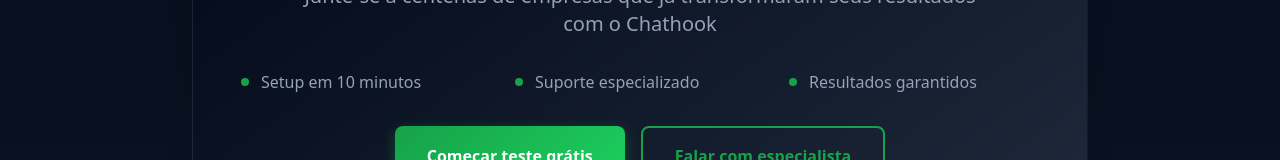
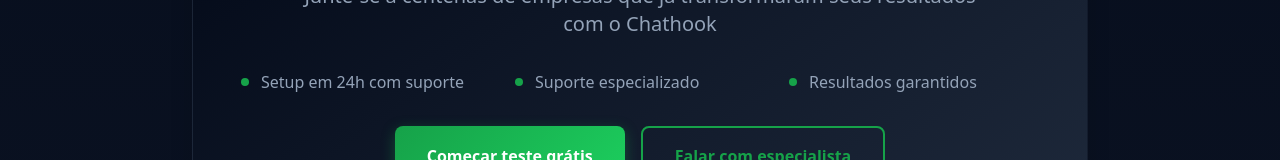
Before and after one commit to fullengage/chat-hook-launch, a React (Vite) app: page / in a window 1280 px wide. Shown: the part 3728-3888 px from the top of the page. Built offline with nearby package versions, Linux system fonts and the light colour scheme.

Commit message:
Update setup time
Update setup time from 10 minutes to 24 hours with support.

```diff
--- a/src/components/BenefitsSection.tsx
+++ b/src/components/BenefitsSection.tsx
@@ -85,7 +85,7 @@ const BenefitsSection = () => {
             <div className="grid md:grid-cols-3 gap-6 mb-8 text-left">
               <div className="flex items-center gap-3">
                 <div className="w-2 h-2 bg-primary rounded-full"></div>
-                <span className="text-muted-foreground">Setup em 10 minutos</span>
+                <span className="text-muted-foreground">Setup em 24h com suporte</span>
               </div>
               <div className="flex items-center gap-3">
                 <div className="w-2 h-2 bg-primary rounded-full"></div>
```
